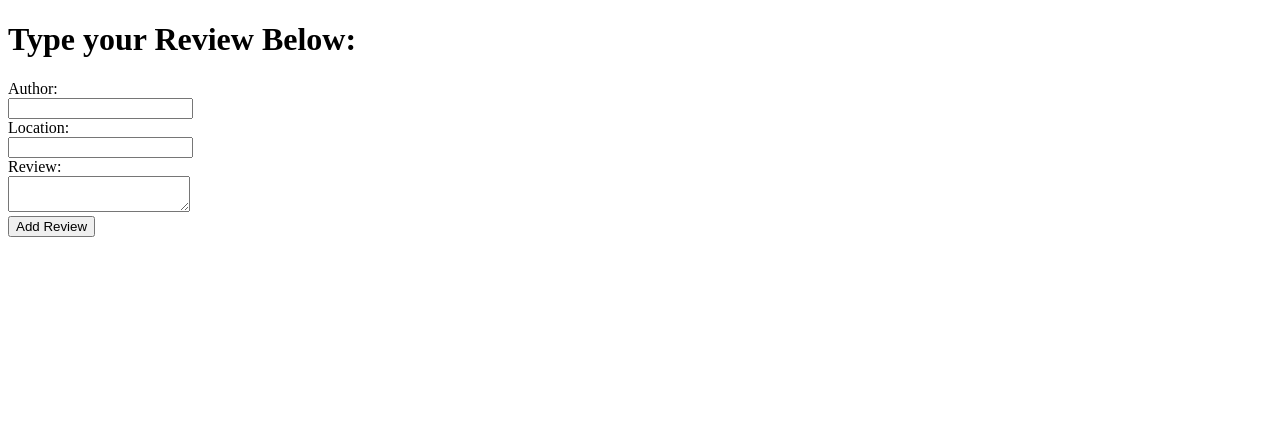
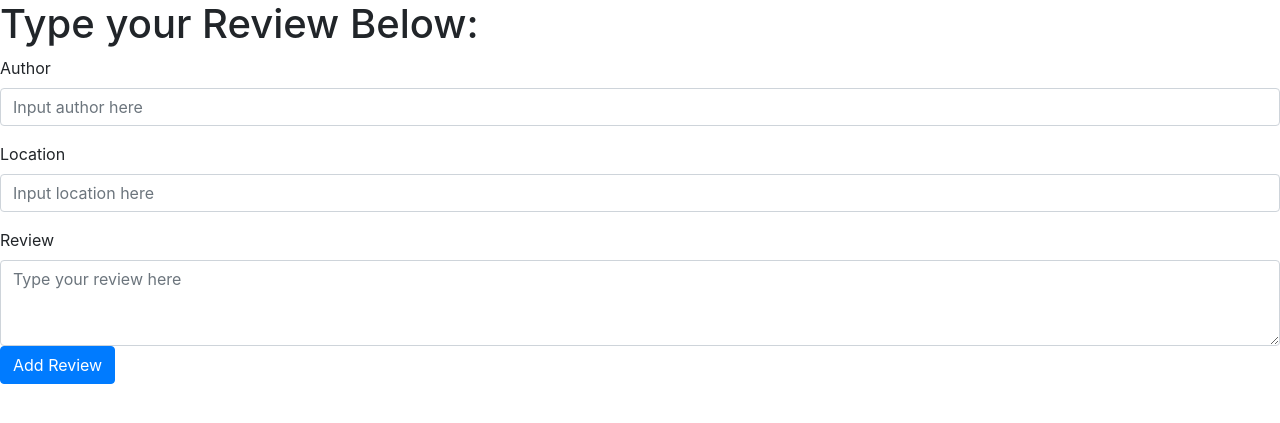
Before and after one commit to uzair166/expedia-hackathon-2018, a Django app: page /reviews/ in a window 1280 px wide. Shown: the top 423 px of the page. Run offline with Django 3.2, Linux system fonts and the light colour scheme; some libraries are stand-ins or nearby versions.

Commit message:
UI Tweaks

```diff
--- a/Django/mysite/Reviews/templates/Reviews/addReview.html
+++ b/Django/mysite/Reviews/templates/Reviews/addReview.html
@@ -1,21 +1,28 @@
 <!doctype HTML>
 <html>
   <title> Add a Review </title>
+  <link rel="stylesheet" href="https://stackpath.bootstrapcdn.com/bootstrap/4.1.3/css/bootstrap.min.css" integrity="sha384-MCw98/SFnGE8fJT3GXwEOngsV7Zt27NXFoaoApmYm81iuXoPkFOJwJ8ERdknLPMO" crossorigin="anonymous">
 
-  <!-- <link rel="stylesheet" href="stylesheet.css"> -->
-
-  <script src="https://cdnjs.cloudflare.com/ajax/libs/popper.js/1.14.3/umd/popper.min.js" integrity="sha384-ZMP7rVo3mIykV+2+9J3UJ46jBk0WLaUAdn689aCwoqbBJiSnjAK/l8WvCWPIPm49" crossorigin="anonymous"></script>
-  <script src="https://stackpath.bootstrapcdn.com/bootstrap/4.1.3/js/bootstrap.min.js" integrity="sha384-ChfqqxuZUCnJSK3+MXmPNIyE6ZbWh2IMqE241rYiqJxyMiZ6OW/JmZQ5stwEULTy" crossorigin="anonymous"></script>
 </head>
 <body>
   <h1> Type your Review Below: </h1>
   <form>
-    Author: <br><input type="text" name="author" id="author"><br>
-    Location: <br><input type="text" name="location" id="location"><br>
-    Review: <br><textarea name="review" id="review"></textarea><br>
-
+    <div class="form-group">
+      <label for"inputAuthor">Author</label>
+      <input type="text" class="form-control" name="author" id="author" placeholder="Input author here">
+    </div>
+    <!--Author: <br><input type="text" name="author" id="author"><br>-->
+    <div class="form-group">
+      <label for"inputLocation">Location</label>
+      <input type="text" class="form-control" name="location" id="location" placeholder="Input location here">
+    </div>
+    <div class="md-form">
+      <label for="form7">Review</label>
+      <textarea type="text" id="form7" class="md-textarea form-control" rows="3" placeholder="Type your review here"></textarea>
+    </div>
+    <!--Review: <br><input type="text" name="review" id="review"><br>-->
   </form>
-  <button id="addButton", class='addButton'> Add Review </button>
+  <button id="addButton", class='btn btn-primary addButton'> Add Review </button>
   <script src="https://ajax.googleapis.com/ajax/libs/jquery/3.3.1/jquery.min.js"> </script>
   <script type="text/javascript">
 
--- a/Django/mysite/Reviews/templates/Reviews/getReview.html
+++ b/Django/mysite/Reviews/templates/Reviews/getReview.html
@@ -1,6 +1,6 @@
 <!DOCTYPE html>
 <html lang="en">
-<!-- <link rel="stylesheet" href="stylesheet.css"> -->
+<link rel="stylesheet" href="https://stackpath.bootstrapcdn.com/bootstrap/4.1.3/css/bootstrap.min.css" integrity="sha384-MCw98/SFnGE8fJT3GXwEOngsV7Zt27NXFoaoApmYm81iuXoPkFOJwJ8ERdknLPMO" crossorigin="anonymous">
 
 <head>
     <meta charset="UTF-8">
```
Also changed, not shown: Django/mysite/db.sqlite3.
